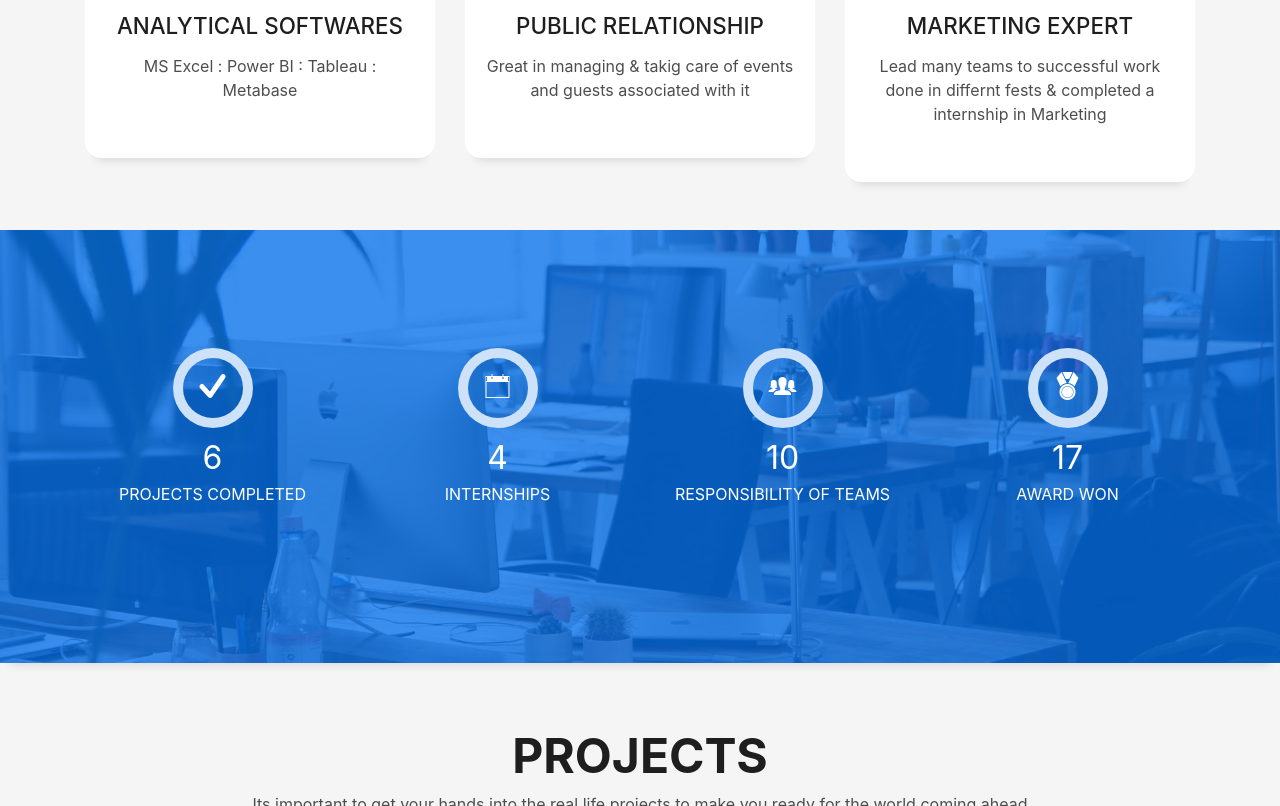
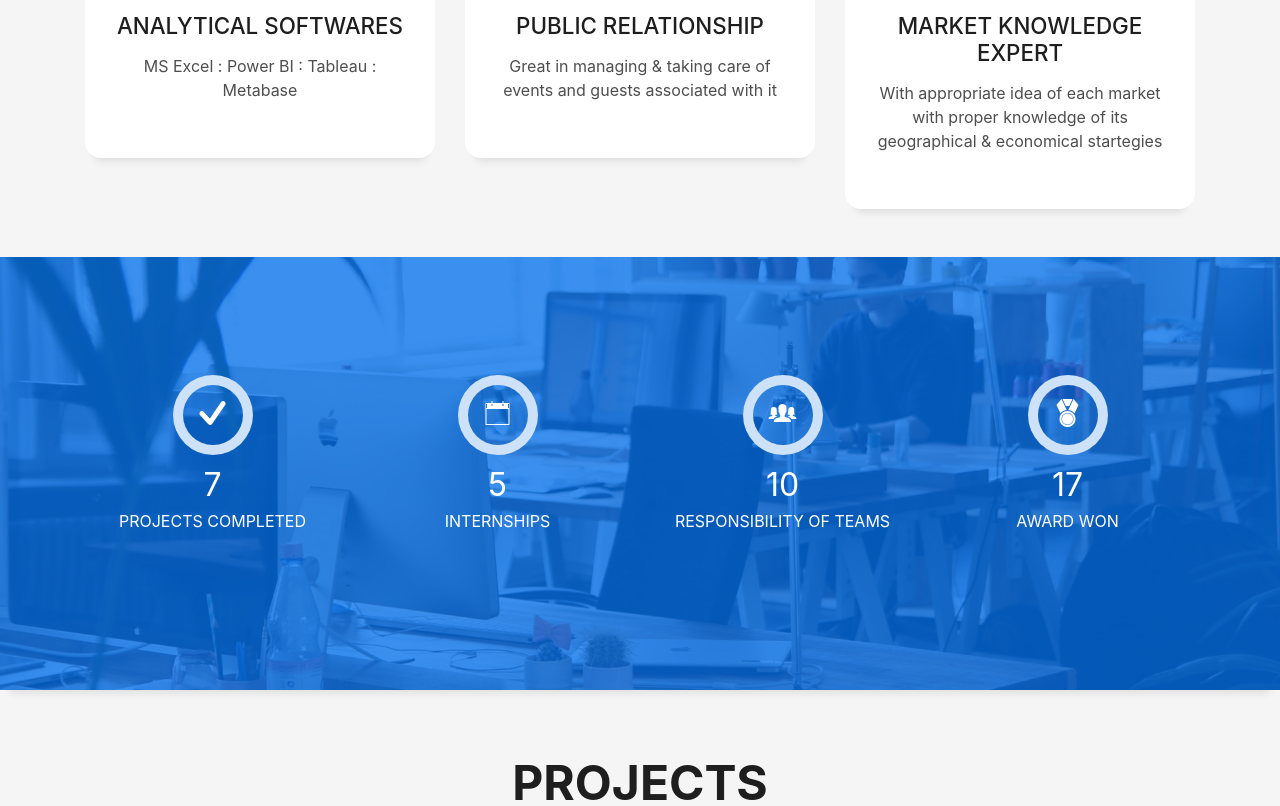
Before and after one commit to Ranjan1109/Ranjan1109.github.io, a plain HTML site: page index.html in a window 1280 px wide. Shown: the part 2350-3156 px from the top of the page. Drawn offline with Linux system fonts and the light colour scheme; files whose address does not match are found by name.

Commit message:
Update index.html

```diff
--- a/index.html
+++ b/index.html
@@ -233,7 +233,7 @@
             <div class="service-content">
               <h2 class="s-title">Public Relationship</h2>
               <p class="s-description text-center">
-                Great in managing & takig care of events and guests associated with it
+                Great in managing & taking care of events and guests associated with it
             </div>
           </div>
         </div>
@@ -243,9 +243,9 @@
               <span class="ico-circle"><i class="ion-stats-bars"></i></span>
             </div>
             <div class="service-content">
-              <h2 class="s-title">Marketing Expert</h2>
+              <h2 class="s-title">Market Knowledge Expert</h2>
               <p class="s-description text-center">
-                Lead many teams to successful work done in differnt fests & completed a internship in Marketing
+                With appropriate idea of each market with proper knowledge of its geographical & economical startegies
               </p>
             </div>
           </div>
@@ -265,7 +265,7 @@
               <span class="ico-circle"><i class="ion-checkmark-round"></i></span>
             </div>
             <div class="counter-num">
-              <p class="counter">6</p>
+              <p class="counter">7</p>
               <span class="counter-text">PROJECTS COMPLETED</span>
             </div>
           </div>
@@ -276,7 +276,7 @@
               <span class="ico-circle"><i class="ion-ios-calendar-outline"></i></span>
             </div>
             <div class="counter-num">
-              <p class="counter">4</p>
+              <p class="counter">5</p>
               <span class="counter-text">INTERNSHIPS</span>
             </div>
           </div>
```
